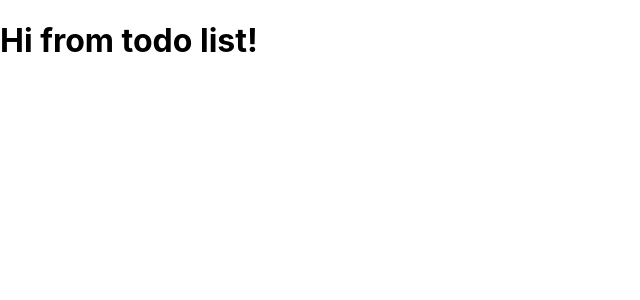
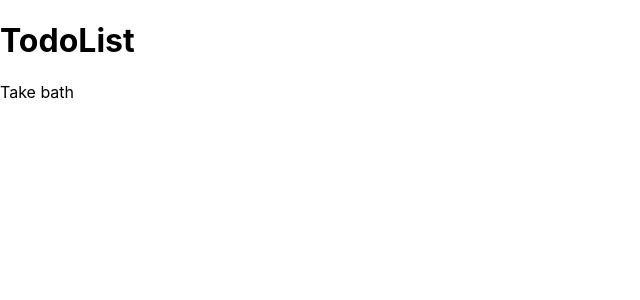
Before and after one commit to chandni-singh/Task-monitor-app, a React (Create React App) app: page / in a window 1280 px wide. Shown: the top 300 px of the page, without its empty margins (0-640 px from the left). Built offline with nearby package versions, Linux system fonts and the light colour scheme.

Commit message:
displaying a todo

```diff
--- a/package.json
+++ b/package.json
@@ -9,6 +9,7 @@
     "react": "^17.0.2",
     "react-dom": "^17.0.2",
     "react-scripts": "4.0.3",
+    "uuid": "^8.3.2",
     "web-vitals": "^1.1.1"
   },
   "scripts": {
--- a/src/Todo.js
+++ b/src/Todo.js
@@ -0,0 +1,16 @@
+import React, {Component} from 'react';
+
+class Todo extends Component {
+
+    render() {
+        let {task} = this.props;
+
+        return(
+            <div>
+                <div>{task}</div>
+            </div>
+        )
+    }
+}
+
+export default Todo;
--- a/src/TodoList.js
+++ b/src/TodoList.js
@@ -1,9 +1,23 @@
 import React, {Component} from 'react';
+import { v4 as uuidv4 } from 'uuid';
+import Todo from './Todo';
 
 class TodoList extends Component {
+    constructor(props){
+        super(props);
+        this.state = {
+            tasks : [{ task : "Take bath", key : uuidv4()}]
+        }
+    }
+
     render() {
+        const tasks = this.state.tasks.map(t => <Todo task = {t.task} key = {t.key} />);
         return(
-            <h1>Hi from todo list!</h1>
+            <div>
+                <h1>TodoList</h1>
+                {tasks}
+            </div>
+
         )
     }
 }
```
Also changed, not shown: 1 other file (tests, documents, lock files or other folders).
